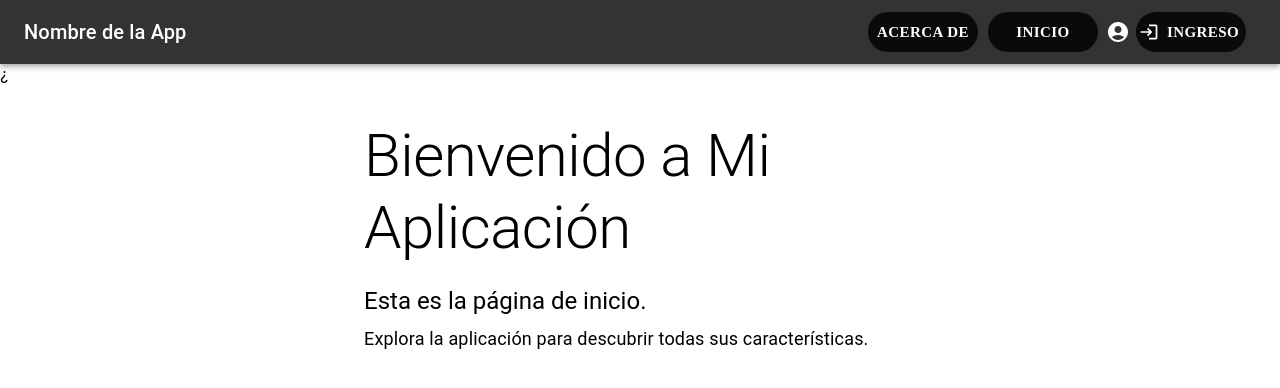
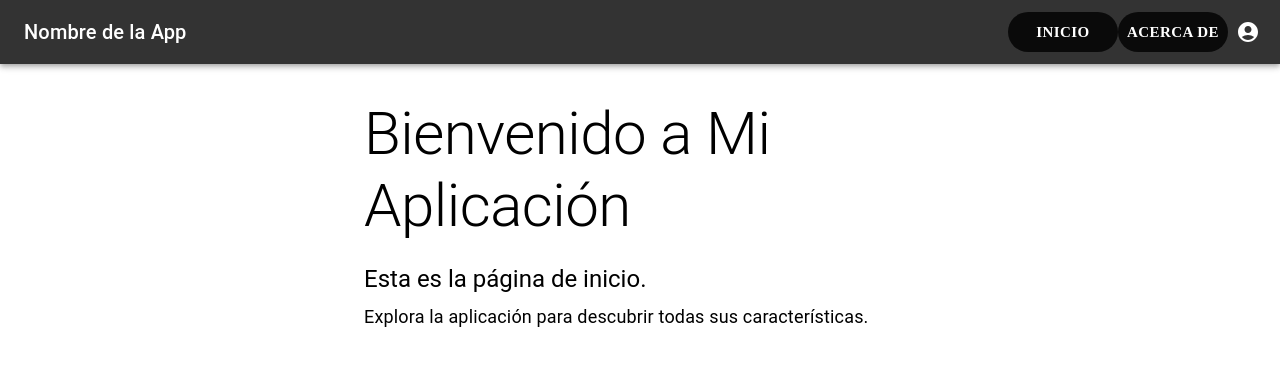
Before and after one commit to yinwm88/Repertorio-de-recetas, a React (Create React App) app in the folder app/frontend/: page /about in a window 1280 px wide. Shown: the top 388 px of the page. Built offline with nearby package versions, Linux system fonts and the light colour scheme.

Commit message:
Revert "se incorporo el boton de login"
This reverts commit 4ae288e9bc6efb9253d05a99c9356722c3a542df.

```diff
--- a/app/frontend/package.json
+++ b/app/frontend/package.json
@@ -10,7 +10,6 @@
     "@testing-library/jest-dom": "^5.17.0",
     "@testing-library/react": "^13.4.0",
     "@testing-library/user-event": "^13.5.0",
-    "firebase": "^10.9.0",
     "firebase-admin": "^12.0.0",
     "react": "^18.2.0",
     "react-dom": "^18.2.0",
--- a/app/frontend/src/App.css
+++ b/app/frontend/src/App.css
@@ -44,8 +44,8 @@
     position:absolute;
     top: 50%;
     left: 50%;
-    height: 300px;
-    width: 500px;
+    height: 250px;
+    width: 450px;
     border-radius: 35px;
     transform: translate(-50%, -50%);
     background-color:rgb(53, 52, 51);
@@ -54,19 +54,19 @@
 
 .boton-iniciar-sesion{
     top: 40px;
-    left:90px;
+    left:110px;
     transform: translate(-50%, -50%);
 }
 .boton-registrar{
     top: 40px;
-    left: 200px;
+    left: 190px;
     transform: translate(-50%, -50%);
 }
 
 
 .boton-crear-cuenta{
-    top: 40px;
-    left:390px;
+    top: 30px;
+    left:430px;
     transform: translate(-50%, -50%);
 }
 
@@ -75,7 +75,7 @@
     top: 50%;
     left: 50%;
     width: 500px;
-    height: 370px;
+    height: 320px;
     border-radius: 35px;
     transform: translate(-50%, -50%);
     background-color:rgb(53, 52, 51);
--- a/app/frontend/src/App.js
+++ b/app/frontend/src/App.js
@@ -12,14 +12,14 @@ import Ingreso from './Ingreso';
 const App = () => {
   return (
     <ThemeProvider theme={theme}>
+
       <Router>
         <TopBar />
-¿        <Container maxWidth="xl" style={{ marginTop: '36px' }}>
+        <Container maxWidth="xl" style={{ marginTop: '34px' }}>
           <Routes>
 
             <Route path="/" element={<Contenido />} />
             <Route path="/about" element={<Inicio />} />
-
 
           </Routes>
         </Container>
--- a/app/frontend/src/Contenido.js
+++ b/app/frontend/src/Contenido.js
@@ -4,17 +4,15 @@ import { db } from './firebaseConfig';
 import IngredientesBar from './IngredientesBar';
 import FiltroRecetas from './Filtros';
 
-
-
 function Contenido() {
   const [recipes, setRecipes] = useState([]);
   const [currentPage, setCurrentPage] = useState(1);
-  const [recipesPerPage] = useState(20);
+  const [recipesPerPage] = useState(20); // Puedes ajustar este valor según tus necesidades
   const [lastKey, setLastKey] = useState('');
 
   useEffect(() => {
     fetchRecipes();
-  }, [currentPage]);
+  }, [currentPage]); // Dependencia actualizada a currentPage
 
   const fetchRecipes = () => {
     console.log("Intentando recuperar recetas...");
@@ -51,7 +49,7 @@ function Contenido() {
 
   // Estilo para el contenedor desplazable
   const scrollableContainerStyle = {
-    maxHeight: '600px',
+    maxHeight: '600px', // Ajusta esta altura a tus necesidades
     overflowY: 'auto'
   };
 
--- a/app/frontend/src/Ingreso.js
+++ b/app/frontend/src/Ingreso.js
@@ -1,8 +1,7 @@
 import React, { useState } from 'react';
 import { Button, Modal, TextField } from '@mui/material';
-import LoginIcon from '@mui/icons-material/Login';
+import AccountCircleIcon from '@mui/icons-material/AccountCircle';
 import theme from './Theme/theme';
-import './App.css';
 
 const Ingreso = () => {
 
@@ -18,13 +17,13 @@ const Ingreso = () => {
         setPassword('');
     };
 
+    const mostrarFormularioRegistro = () => {
+        setMostrarRegistro(true);
+    };
+
     const [mostrarRegistro, setMostrarRegistro] = useState(false);
     const [nombre, setNombre] = useState('');
     const [correo, setCorreo] = useState('');
-
-    const mostrarFormularioRegistro = () => {
-        setMostrarRegistro(true);
-    };
 
     const secondHandleSubmit = () => {
         console.log('Nombre:', nombre);
@@ -40,9 +39,8 @@ const Ingreso = () => {
     return (
         <div>
             <Button
-                startIcon={<LoginIcon />}
+                startIcon={<AccountCircleIcon/>}
                 onClick={() => setOpen(true)}
-                sx={{margin:'10px'}}
             >
                 Ingreso
             </Button>
--- a/app/frontend/src/TopBar.js
+++ b/app/frontend/src/TopBar.js
@@ -3,7 +3,6 @@ import { AppBar, Toolbar, Typography, IconButton, Button, Menu, MenuItem } from
 import MenuIcon from '@mui/icons-material/Menu';
 import AccountCircle from '@mui/icons-material/AccountCircle'; // Importa el icono de perfil
 import { Link } from 'react-router-dom';
-import Ingreso from './Ingreso.js'
 
 function TopBar() {
   const [anchorEl, setAnchorEl] = useState(null);
@@ -34,8 +33,9 @@ function TopBar() {
         <Typography variant="h6" component="div" sx={{ flexGrow: 1 }}>
           Nombre de la App
         </Typography>
-        <Button color="inherit" component={Link} to="/about" sx={{margin:'10px'}}>Acerca de</Button>
         <Button color="inherit" component={Link} to="/">Inicio</Button>
+        <Button color="inherit" component={Link} to="/about">Acerca de</Button>
+
         {/* Icono de perfil y menú desplegable */}
         <IconButton
           edge="end"
@@ -47,7 +47,6 @@ function TopBar() {
         >
           <AccountCircle />
         </IconButton>
-        <Ingreso/>
         <Menu
           id="menu-appbar"
           anchorEl={profileMenuAnchorEl}
```
Also changed, not shown: 1 other file (tests, documents, lock files or other folders).
